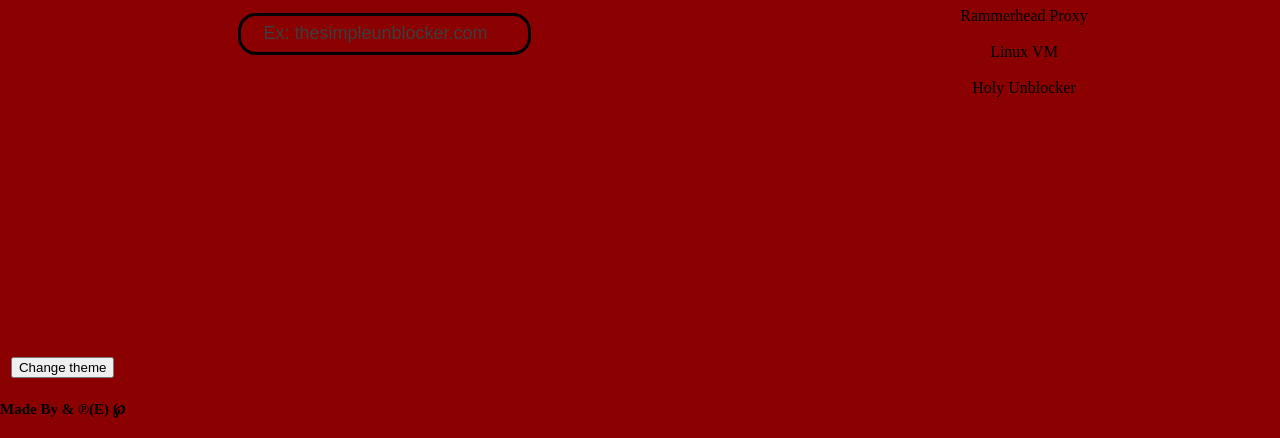
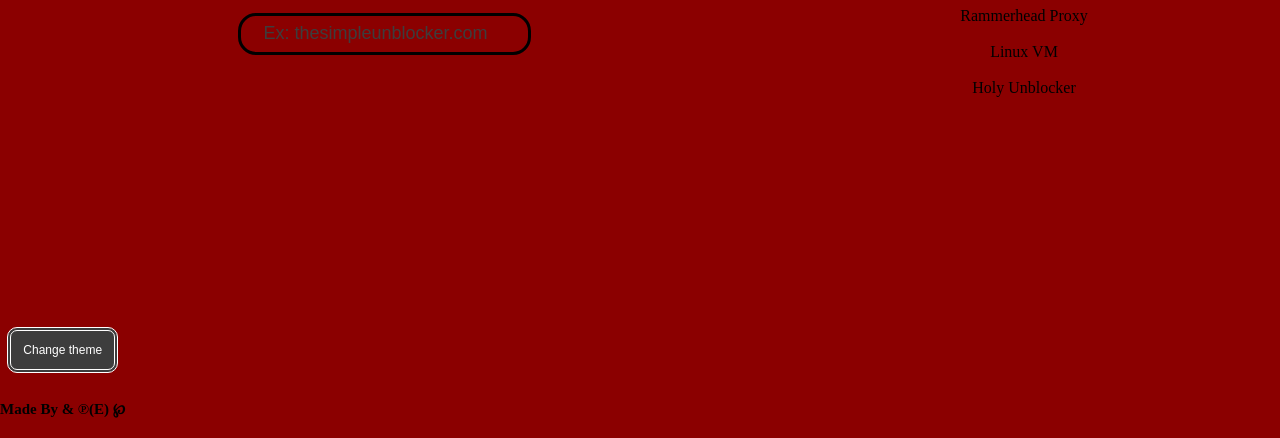
Before and after one commit to zpucci/zpucci.github.io, a plain HTML site: page index.html in a window 1280 px wide. Shown: the part 362-800 px from the top of the page. Drawn offline with Linux system fonts and the light colour scheme.

Commit message:
Update stylesheet1.css

```diff
--- a/stylesheet1.css
+++ b/stylesheet1.css
@@ -55,7 +55,7 @@ input {
     padding-left: 23px;
     font-weight: bolder;
     font-family: Exo 2;
-    background:rgb(139,0,0)
+    background:rgb(139,0,0);
 }
 
 a {
@@ -98,3 +98,24 @@ h1 {
 h5{
     font-family: cursive;
 }
+
+button:hover {
+    background-color: aqua;
+
+}
+button {
+    display: inline-block;
+    background-color:rgb(61, 61, 61);
+    border-radius: 10px;
+    border: 4px double #ffffff;
+    color: #ffffff;
+    text-align: center;
+    font-size: 12px;
+    padding: 12px;
+    -webkit-transition: all 0.5s;
+    -moz-transition: all 0.5s;
+    -o-transition: all 0.5s;
+    transition: all 0.5s;
+    cursor: pointer;
+    margin: 5px;
+  }
```
